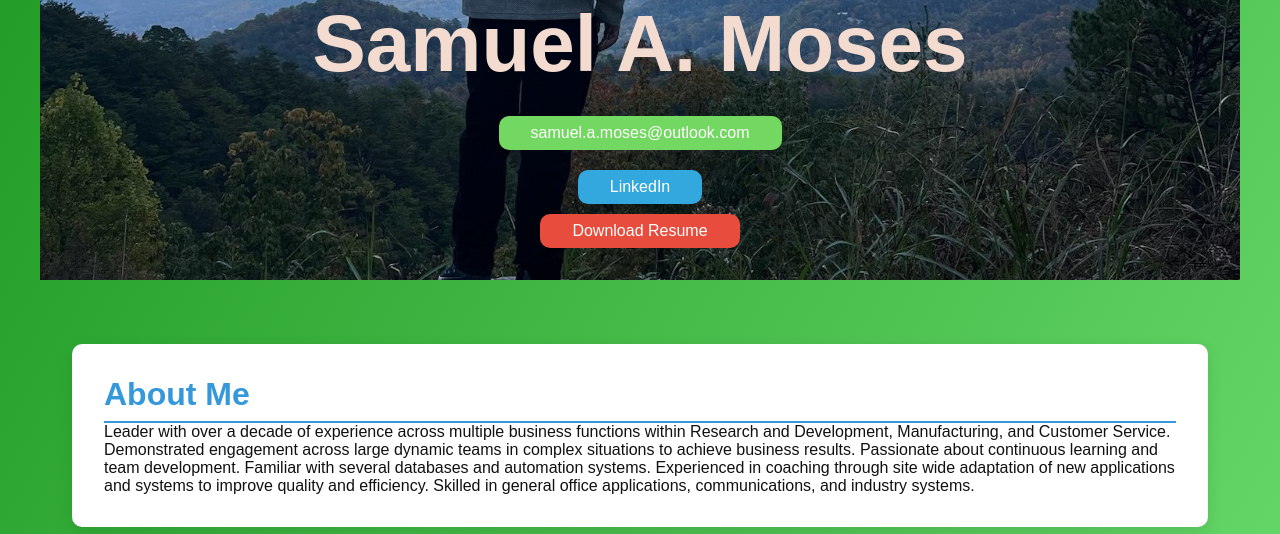
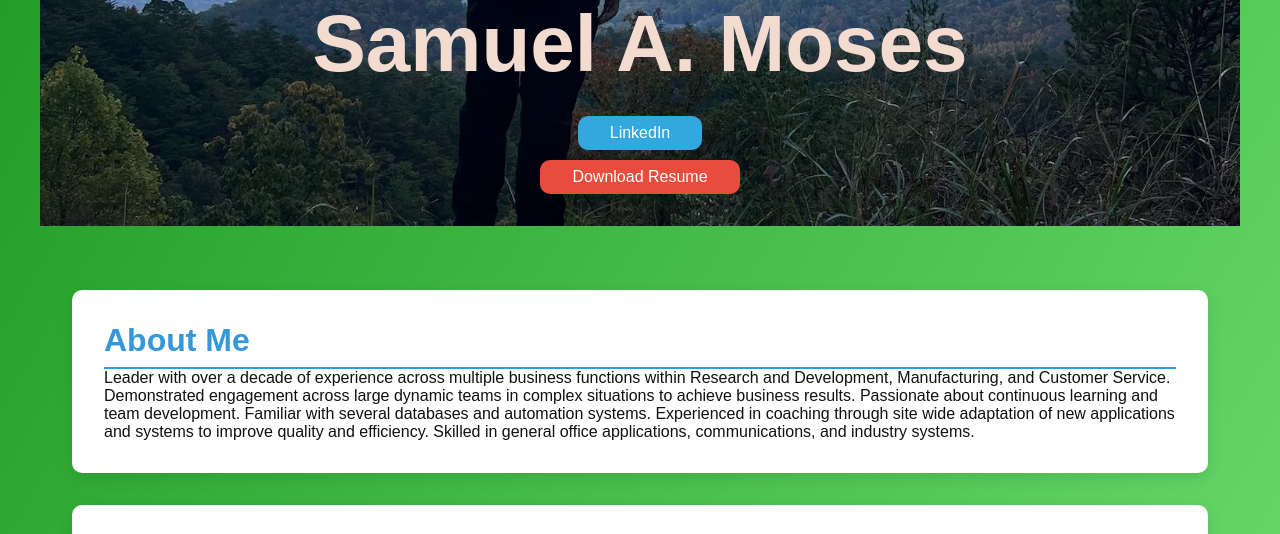
Before and after one commit to msamue71/mywebsite, a plain HTML site: page index.html in a window 1280 px wide. Shown: the part 254-788 px from the top of the page. Drawn offline with Linux system fonts and the light colour scheme.

Commit message:
index.html

```diff
--- a/index.html
+++ b/index.html
@@ -115,8 +115,7 @@
     <header class="container">
         <img src="Headshot.jpg" alt="Samuel A. Moses" class="profile-img">
         <h1>Samuel A. Moses</h1>
-	 <div style="text-align: center;">
-            <a href="samuel.a.moses@outlook.com" target="_blank" class="email">samuel.a.moses@outlook.com</a>
+
         <div style="text-align: center;">
             <a href="https://www.linkedin.com/in/samuel-a-moses/" target="_blank" class="social-links">LinkedIn</a>
 
```
